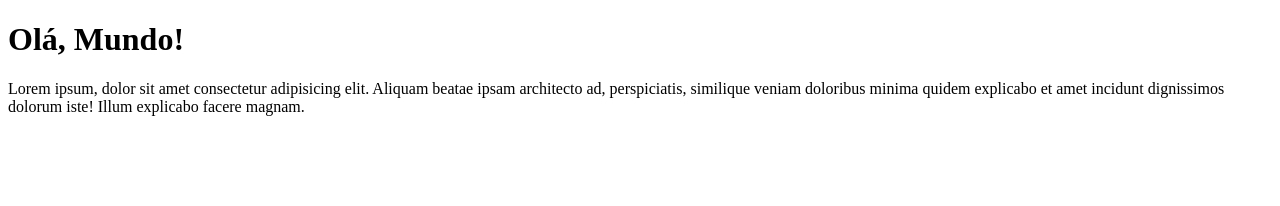
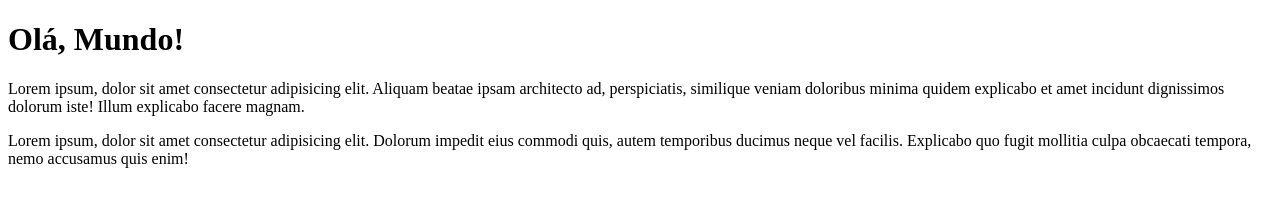
Before and after one commit to adrmoenster/Ola-Mundo, a plain HTML site: page site-exemplo/index.html in a window 1280 px wide. Drawn offline with Linux system fonts and the light colour scheme.

Commit message:
Adicionei um paragrafo

```diff
--- a/site-exemplo/index.html
+++ b/site-exemplo/index.html
@@ -8,5 +8,6 @@
 <body>
     <h1>Olá, Mundo!</h1>
     <p>Lorem ipsum, dolor sit amet consectetur adipisicing elit. Aliquam beatae ipsam architecto ad, perspiciatis, similique veniam doloribus minima quidem explicabo et amet incidunt dignissimos dolorum iste! Illum explicabo facere magnam.</p>
+    <p>Lorem ipsum, dolor sit amet consectetur adipisicing elit. Dolorum impedit eius commodi quis, autem temporibus ducimus neque vel facilis. Explicabo quo fugit mollitia culpa obcaecati tempora, nemo accusamus quis enim!</p>
 </body>
 </html>
```
